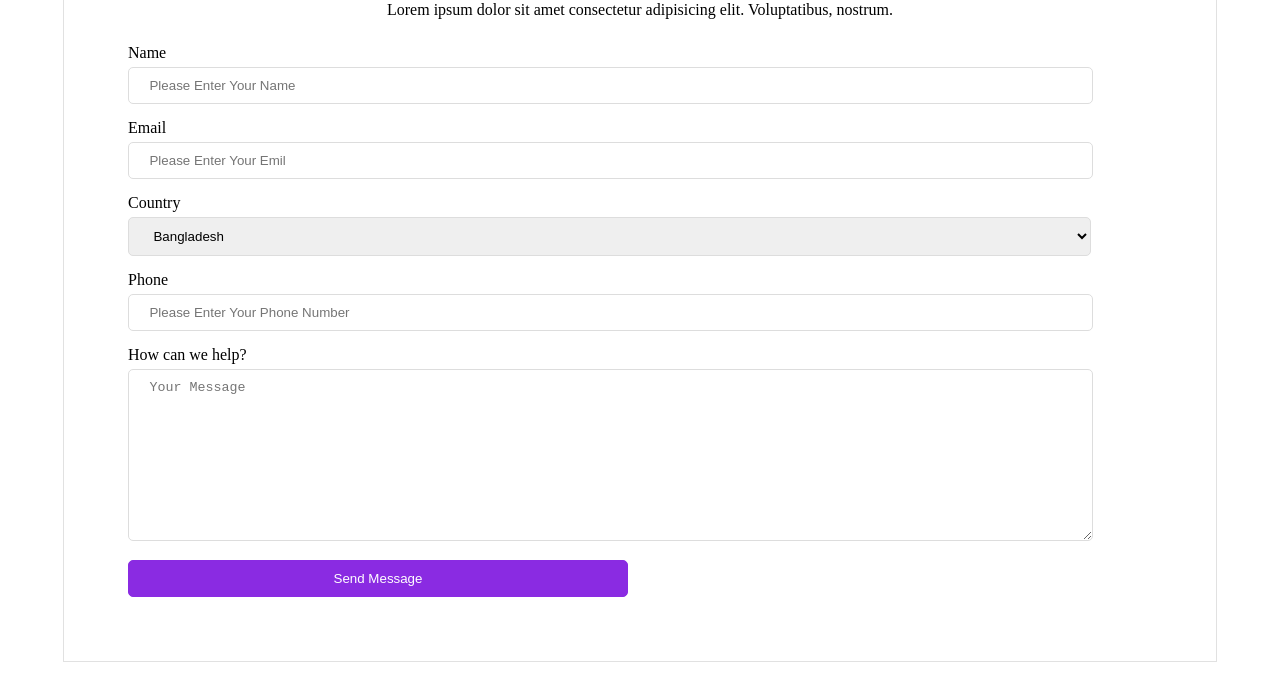
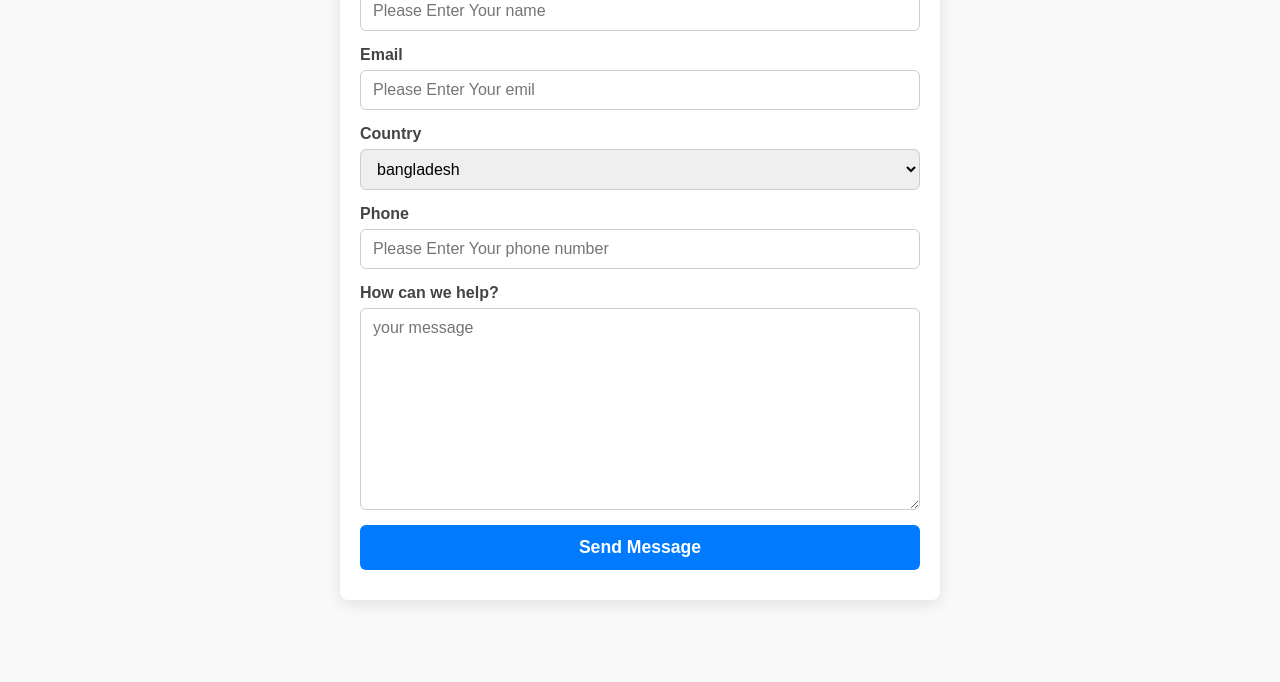
Before and after one commit to miltonahmed/form, a plain HTML site: page index.html in a window 1280 px wide. Shown: the part 169-851 px from the top of the page. After the commit the page ends 800 px from the top, so only its background shows below. Drawn offline with Linux system fonts and the light colour scheme.

Commit message:
CSS and Javascript
Some add css and javascript

```diff
--- a/index.html
+++ b/index.html
@@ -46,6 +46,57 @@
       </div>
     </form>
   </div>
+
+
+
+
+  <script>
+    const form = document.getElementById('contactForm');
+
+    form.addEventListener('submit', function (e) {
+      e.preventDefault(); // ফর্ম সাবমিট আটকে দিচ্ছে
+
+      // ফিল্ড গুলো সংগ্রহ
+      const name = form.querySelector('input[name="name"]').value.trim();
+      const email = form.querySelector('input[type="email"]').value.trim();
+      const phone = form.querySelector('input[name="phone"]').value.trim();
+      const country = form.querySelector('select[name="country"]').value;
+      const message = form.querySelector('textarea').value.trim();
+
+      // সহজ ভ্যালিডেশন
+      if (name === '') {
+        alert('Please enter your name');
+        return;
+      }
+
+      if (email === '' || !validateEmail(email)) {
+        alert('Please enter a valid email');
+        return;
+      }
+
+      if (phone === '' || phone.length < 7) {
+        alert('Please enter a valid phone number');
+        return;
+      }
+
+      if (message === '') {
+        alert('Please enter your message');
+        return;
+      }
+
+      // সফল সাবমিশন এলার্ট
+      alert('Thank you for contacting us!');
+
+      form.reset(); // ফর্ম রিসেট করে দেয়
+    });
+
+    // ইমেইল ভ্যালিডেশন ফাংশন
+    function validateEmail(email) {
+      const re = /^[^\s@]+@[^\s@]+\.[^\s@]+$/;
+      return re.test(email.toLowerCase());
+    }
+  </script>
+
 </body>
 
 </html>
--- a/style.css
+++ b/style.css
@@ -1,56 +1,119 @@
-body {
+/* Basic Reset */
+* {
+  box-sizing: border-box;
   margin: 0;
   padding: 0;
+  font-family: Arial, sans-serif;
 }
+
+body {
+  background-color: #f9f9f9;
+  padding: 20px;
+}
+
 .contact {
-  width: 80%;
-  border: 1px solid #dddd;
-  margin: 20px auto;
-  padding: 5%;
-  text-align: center;
+  max-width: 600px;
+  background: #fff;
+  margin: 0 auto;
+  padding: 30px 20px;
+  border-radius: 8px;
+  box-shadow: 0 4px 15px rgba(0, 0, 0, 0.1);
 }
 
 .contact h2 {
-  font-weight: bold;
-  font-size: 35px;
-  margin-bottom: 0;
-}
-.contact form {
-  margin-top: 25px;
-}
-.child_form {
-  width: 100%;
-  margin-bottom: 15px;
-  text-align: left;
+  text-align: center;
+  margin-bottom: 10px;
+  color: #333;
 }
 
-.child_form input,
+.contact p {
+  text-align: center;
+  margin-bottom: 30px;
+  color: #666;
+  font-size: 1rem;
+}
+
+form {
+  display: flex;
+  flex-direction: column;
+  gap: 15px;
+}
+
+.child_form {
+  display: flex;
+  flex-direction: column;
+}
+
+.child_form label {
+  margin-bottom: 6px;
+  font-weight: 600;
+  color: #444;
+}
+
+.child_form input[type='text'],
+.child_form input[type='email'],
+.child_form input[type='number'],
 .child_form select,
 .child_form textarea {
-  border: 1px solid #ddd;
-  border-radius: 5px;
-  padding: 10px 2%;
-  width: 90%;
-  text-transform: capitalize;
+  padding: 10px 12px;
+  border: 1px solid #ccc;
+  border-radius: 6px;
+  font-size: 1rem;
+  transition: border-color 0.3s;
 }
-.child_form select {
-  width: 94%;
+
+.child_form input[type='text']:focus,
+.child_form input[type='email']:focus,
+.child_form input[type='number']:focus,
+.child_form select:focus,
+.child_form textarea:focus {
+  border-color: #007bff;
+  outline: none;
 }
+
+.child_form textarea {
+  resize: vertical;
+  min-height: 100px;
+}
+
 .child_form input[type='button'] {
-  width: 500px;
-  background-color: blueviolet;
-  border: 1px solid blueviolet;
-  color: #fff;
+  padding: 12px;
+  background-color: #007bff;
+  border: none;
+  color: white;
+  font-weight: 600;
+  font-size: 1.1rem;
+  border-radius: 6px;
   cursor: pointer;
+  transition: background-color 0.3s;
 }
+
 .child_form input[type='button']:hover {
-  background-color: black;
-  color: #fff;
+  background-color: #0056b3;
 }
-.child_form label {
-  display: block;
-  margin-bottom: 5px;
+
+/* Responsive Styles */
+@media (max-width: 768px) {
+  .contact {
+    padding: 25px 15px;
+  }
 }
-.child_form:last-child {
-  margin-bottom: 0;
+
+@media (max-width: 480px) {
+  body {
+    padding: 10px;
+  }
+
+  .contact {
+    padding: 20px 10px;
+  }
+
+  form {
+    gap: 12px;
+  }
+
+  .child_form input[type='button'] {
+    font-size: 1rem;
+    padding: 10px;
+  }
 }
```
